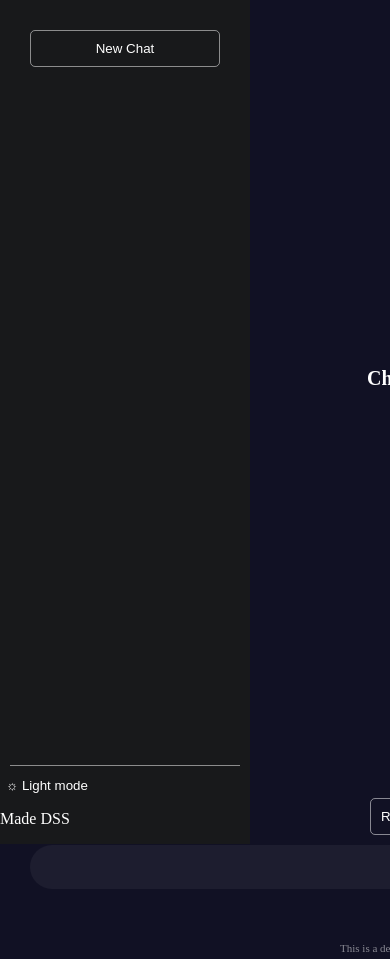
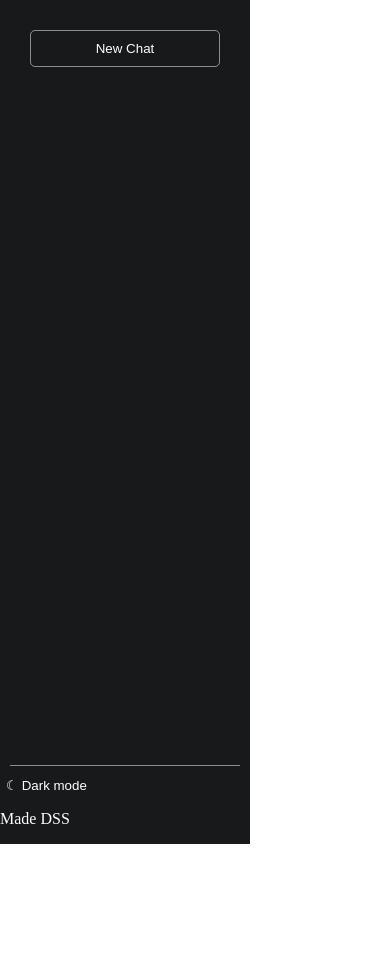
Before and after one commit to 21Ner04/GPT-DSS, a website: page index.html in a window 390 px wide. Both pictures are taken after a click on the button "☼ Light mode". Shown: the top 959 px of the page. Drawn offline with Linux system fonts and the light colour scheme.

Commit message:
theme 70% ready

```diff
--- a/index.html
+++ b/index.html
@@ -14,13 +14,13 @@
 
     <meta name="viewport" content="width=device-width, initial-scale=1.0, maximum-scale=1.0, user-scalable=no" />
   </head>
-<body>
+<body class="body-black">
   <section class="side-var">
     <nav class="history">
     <button class="btn add-chat" active>New Chat</button>
     </nav>
     <div class="btn-more">
-        <button class="theme-toggle ">☼ Light mode</button>
+        <button class="theme dark-mode">☼ Light mode</button>
       <p>Made DSS</p>
       </div>
 </section>
--- a/src/main.js
+++ b/src/main.js
@@ -1,13 +1,31 @@
 // eslint-disable-next-line no-unused-vars
 const state = {};
+const body = document.body
 const submitButton = document.querySelector('.btn-submit');
 const addButton = document.querySelector('.add-chat');
 const regenerateButton = document.querySelector('.response');
-const toggle = document.querySelector('.toggle');
+const toggle = document.querySelector('.theme')
 toggle.addEventListener('click', (event) =>{
-  const button = document.createElement('button');
-  button.classList.add('toggle');
-
+  const elementSection = document.querySelector('.main').querySelectorAll('*')
+  if(event.target.classList.contains('dark-mode')){
+    body.classList.remove('body-black')
+    body.classList.add('body-white')
+    event.target.classList.remove('dark-mode');
+    event.target.classList.add('light-mode');
+    event.target.textContent = '☾ Dark mode'
+    section.forEach((element) =>{
+      element.style.color = 'black';
+    })
+  }else{
+    event.target.classList.remove('light-mode');
+    event.target.classList.add('dark-mode');
+    body.classList.remove('body-white')
+    body.classList.add('body-black')
+    event.target.textContent = '☼ Light mode';
+    section.forEach((element) =>{
+      element.style.color = 'white';
+    })
+  }
 })
 submitButton.addEventListener('click', () => {
   // eslint-disable-next-line no-alert
--- a/style/style.css
+++ b/style/style.css
@@ -2,10 +2,17 @@
     * {
  color: white;
 }
-    body {
+    .body-black{
       margin: 0;
       padding: 0;
       background-color: #111124;
+      display: flex;
+    }
+
+    .body-white {
+      margin: 0;
+      padding: 0;
+      background-color: white;
       display: flex;
     }
 
@@ -85,7 +92,7 @@
         color:rgba( 255, 255, 255, 0.5);
     }
 
-    .theme-toggle {
+    .theme {
         background: none;
         border: none;
         cursor: pointer;
```
